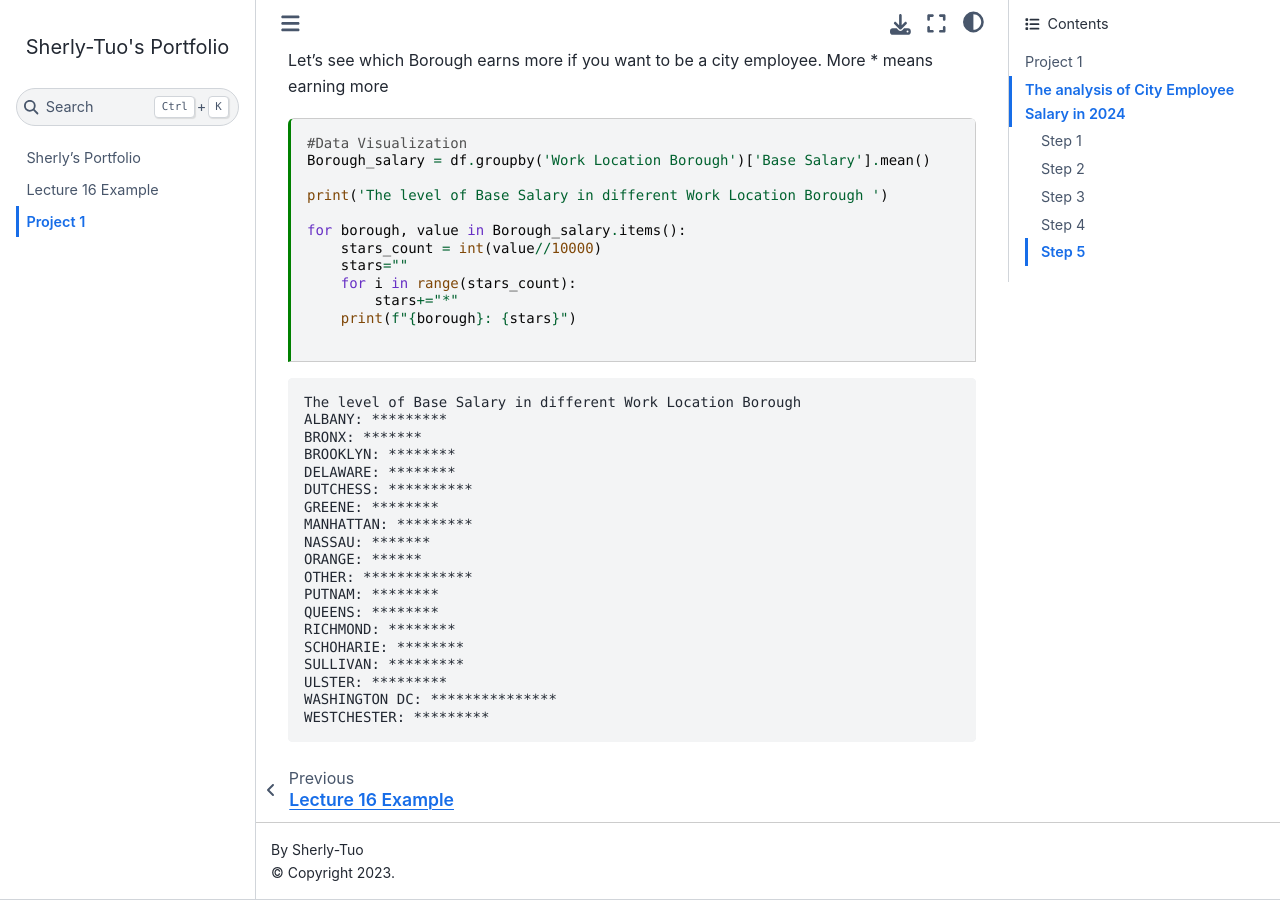
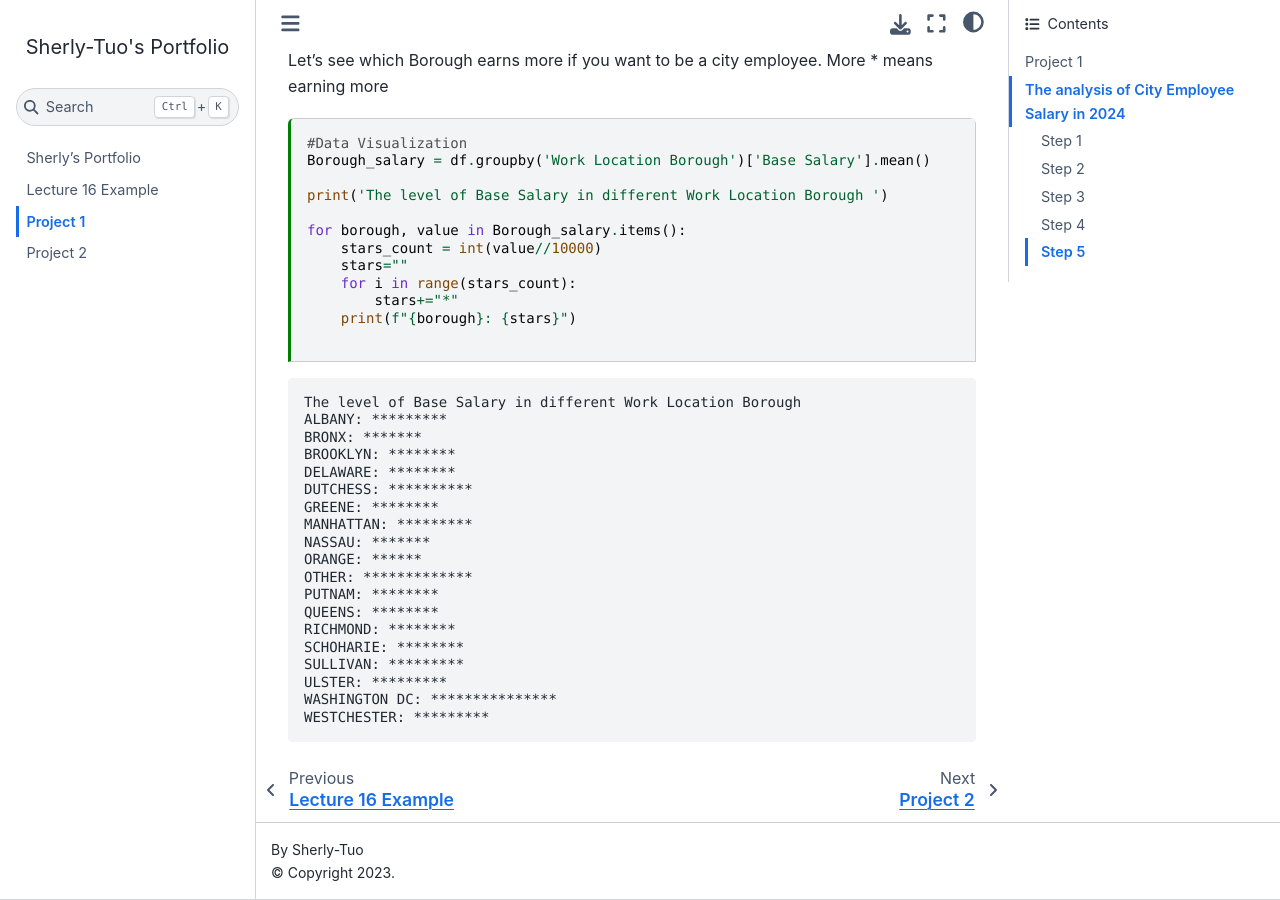
Before and after one commit to Sherly-Tuo/Sherly-Tuo.github.io, a Jupyter Book: the page built from Project1_NYC_Payroll.ipynb, in a window 1280 px wide and 900 px high, scrolled down 4620 px. Built offline with Jupyter Book 1.0.4 settings and Sphinx 7.4.7 and the Sphinx Book theme 1.1.4, drawn with Linux system fonts in a browser that asks for light colours; pages that are not in the unit, such as notebooks, are missing from menus; comment, search, counter and statistics services are not loaded.

Commit message:
change name of toc

```diff
--- a/_toc.yml
+++ b/_toc.yml
@@ -3,4 +3,4 @@ root: index
 chapters:
   - file: lecture_16_example
   - file: Project1_NYC_Payroll
-  - file: Project2_two_dataset
+  - file: Project2_2
```
